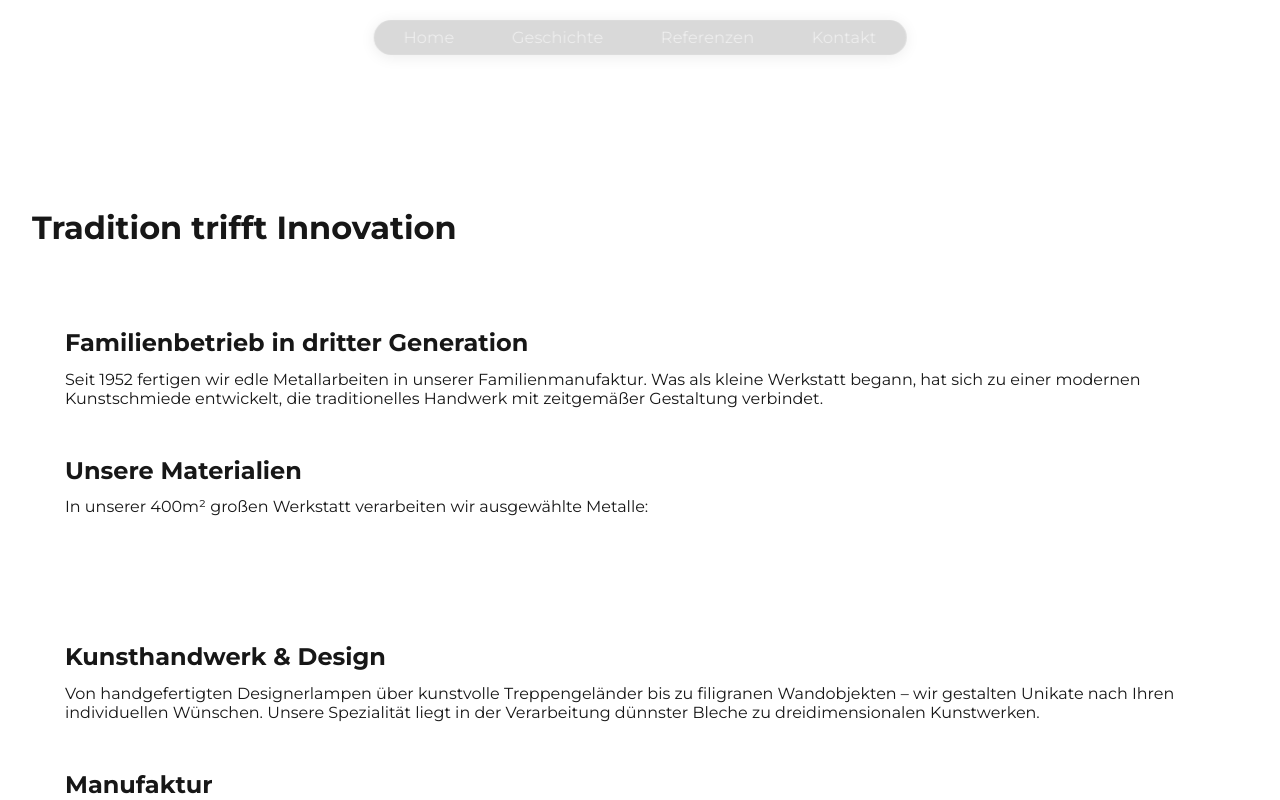
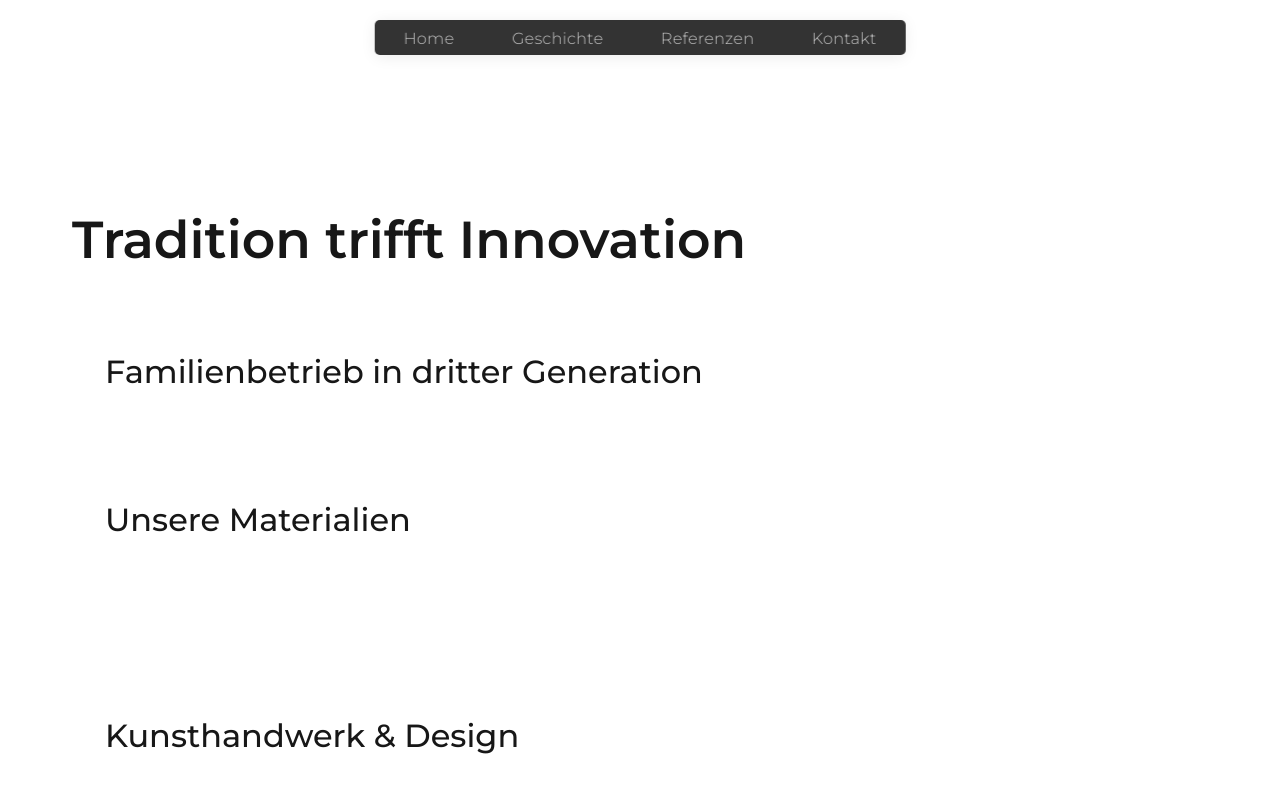
Before and after one commit to 5ebi/kunstspenglerei, a Next.js app: page /geschichte in a window 1280 px wide. Built offline with nearby package versions, Linux system fonts and the light colour scheme.

Commit message:
Change Font and some colors for navbar and background

```diff
--- a/app/geschichte/geschichte.module.css
+++ b/app/geschichte/geschichte.module.css
@@ -1,5 +1,5 @@
 .geschichteContent {
-  max-width: 1800px;
+  max-width: 1200px;
   margin: 0 auto;
   padding: 3rem 2rem;
 }
@@ -38,5 +38,4 @@
 
 .handwerkcontent ul li {
   margin: 0.3rem 0;
-  color: rgba(255, 255, 255, 0.9);
 }
--- a/app/globals.css
+++ b/app/globals.css
@@ -44,13 +44,34 @@ a {
 }
 
 h1 {
-  font-size: 68;
-  font-family: var(--font-titilium_web);
+  font-size: 52px;
+  font-family: var(--font-montserrat);
   margin-bottom: 3rem;
   top: 3rem;
   margin-top: 10rem;
+  font-weight: 600;
+}
+
+h2 {
+  font-size: 32px;
+  font-family: var(--font-montserrat);
+  margin-bottom: 3rem;
+  top: 3rem;
+  margin-top: 10rem;
+  font-weight: 500;
 }
 
 ul {
   list-style-type: none;
 }
+
+p {
+  font-size: 16px;
+  color: rgba(255, 255, 255, 0.95);
+  font-family: var(--font-titillium);
+}
+
+li {
+  color: rgba(255, 255, 255, 0.8);
+  font-family: var(--font-titillium);
+}
--- a/app/layout.tsx
+++ b/app/layout.tsx
@@ -1,7 +1,7 @@
 import './globals.css';
 import { Navbar } from '@/components/Navbar';
 import type { Metadata } from 'next';
-import { Montserrat, Titillium_Web } from 'next/font/google';
+import { Montserrat, Rajdhani, Titillium_Web } from 'next/font/google';
 import React from 'react';
 
 const montserrat = Montserrat({
@@ -9,10 +9,17 @@ const montserrat = Montserrat({
   variable: '--font-montserrat',
 });
 
-const titillium_web = Titillium_Web({
-  weight: '700',
+const titillium = Titillium_Web({
+  weight: ['200', '300', '400', '600', '700', '900'],
+  style: ['normal', 'italic'],
   subsets: ['latin'],
-  variable: '--font-titillium_web',
+  variable: '--font-titillium',
+});
+
+const rajdhani = Rajdhani({
+  weight: ['300', '400', '500', '600', '700'],
+  subsets: ['latin'],
+  variable: '--font-rajdhani',
 });
 export const metadata: Metadata = {
   title: 'Website der Kunstspenglerei Andreas Speiser, 1190 Wien',
@@ -28,7 +35,7 @@ export default function RootLayout({
   return (
     <html
       lang="de"
-      className={`${montserrat.variable} ${titillium_web.variable}`}
+      className={`${montserrat.variable} ${titillium.variable} ${rajdhani.variable}`}
     >
       <body>
         <div style={{ position: 'relative', width: '100%', height: '100vh' }}>
--- a/components/Navbar.module.css
+++ b/components/Navbar.module.css
@@ -5,14 +5,14 @@
   padding-left: 1rem;
   padding-right: 1rem;
   backdrop-filter: blur(8px);
-  background-color: rgba(0, 0, 0, 0.15);
+  background-color: rgba(0, 0, 0, 0.8);
   color: white;
   height: 2.2rem;
-  border-radius: 100px;
+  border-radius: 5px;
   left: 50%;
   transform: translateX(-50%);
   box-shadow: 0 2px 15px rgba(0, 0, 0, 0.08);
-  border: 1px solid rgba(255, 255, 255, 0.08);
+  /* border: 1px solid rgba(0, 0, 0, 0.5); */
 }
 
 .navList {
@@ -35,6 +35,7 @@
   font-size: 1rem;
   letter-spacing: 0.3px;
   transition: all 0.2s ease;
+  font-family: var(--font-montserrat);
 }
 
 .link:hover {
```
